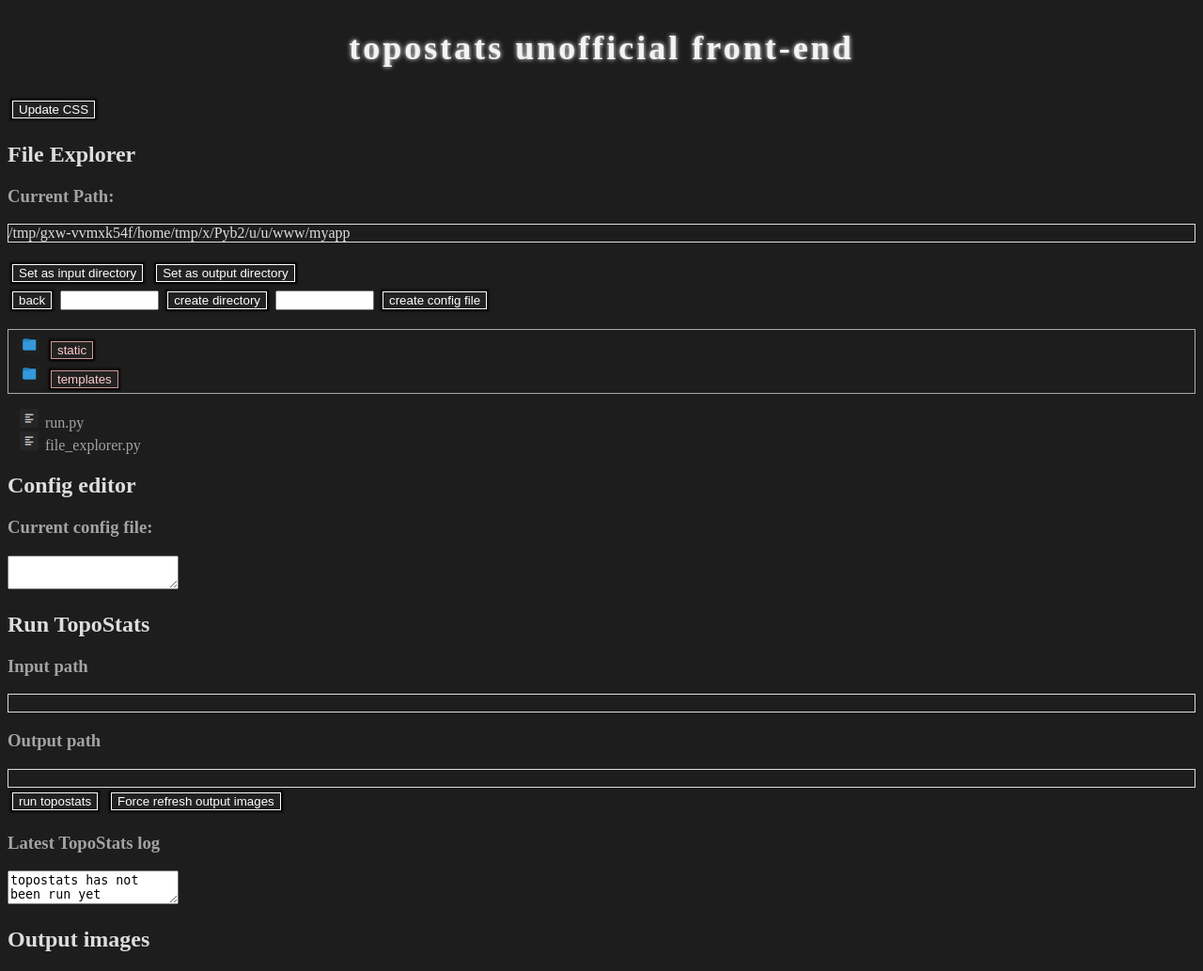
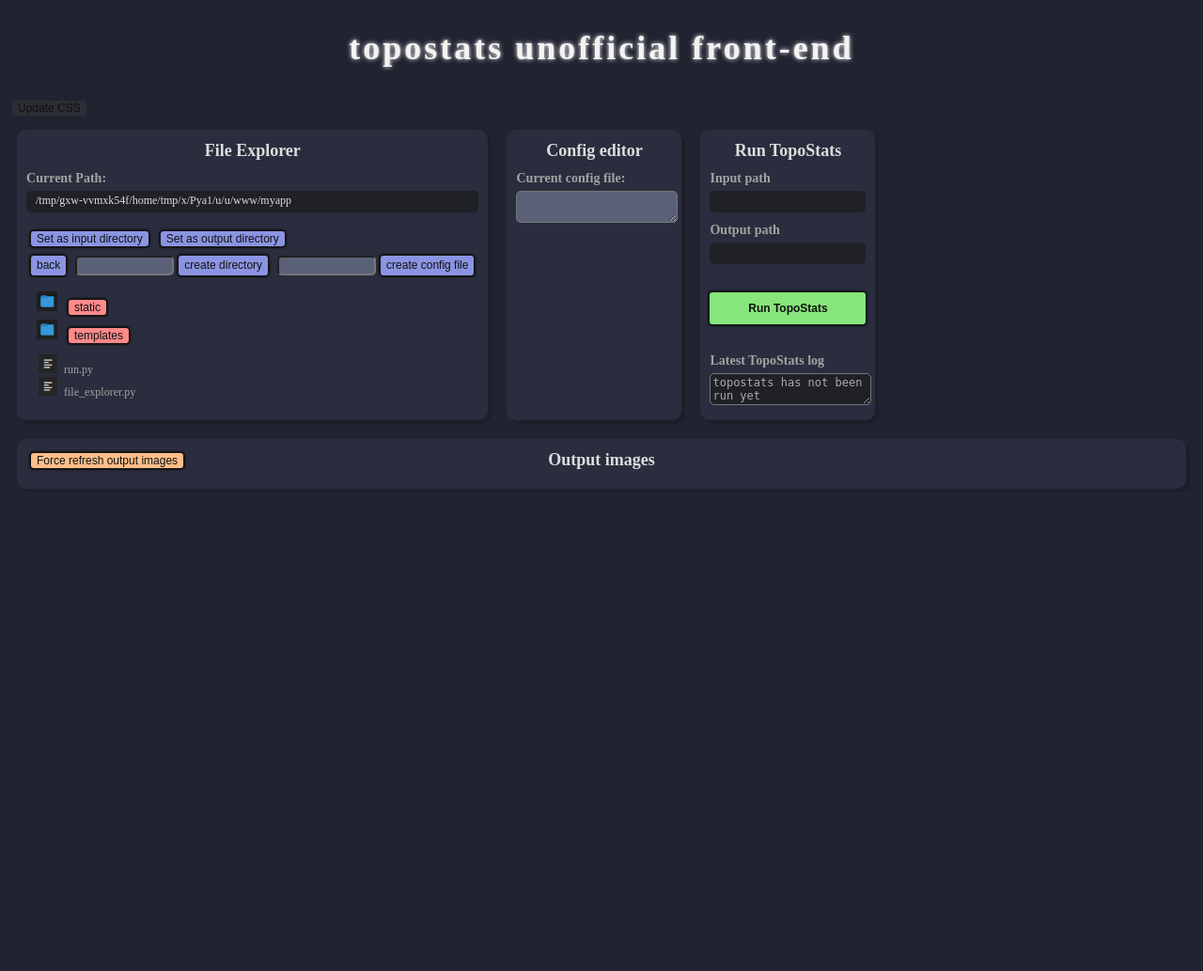
Before and after one commit to SylviaWhittle/flask-file-explorer, a Flask app: page / in a window 1280 px wide. Shown: the whole page at 94% size. After the commit the page ends 500 px from the top, so only its background shows below. Run offline with Flask 3, Linux system fonts and the light colour scheme; some libraries are stand-ins or nearby versions.

Commit message:
Improve UI styling

```diff
--- a/myapp/static/style.css
+++ b/myapp/static/style.css
@@ -1,8 +1,16 @@
 :root {
+    --font-size: 12px;
     --code-font: "Source Code Pro", monospace;
     --dim: #aaa;
     --bright: #ddd;
-    --brigher: #fff;
+    --brighter: #fff;
+    --dark: #444;
+    --darker: #111;
+    --background-col: #212331;
+    --content-block-col: #2a2d3d;
+    --output-colour: #1f2127;
+    --input-colour: #5b6079;
+    --input-text-colour: #ddd;
     --colour1: #d19999;
     --colour12: #ffcbcb;
     --colour2: #d1b499;
@@ -11,6 +19,25 @@
     --colour5: #99cdd1;
     --colour6: #bb99d1;
     --colour7: #d199bc;
+    --colour-b0: #cccccc;
+    --colour-b1: #ff8989;
+    --colour-b2: #ffbe89;
+    --colour-b3: #d9db6b;
+    --colour-b4: #87e67b;
+    --colour-b5: #89fff9;
+    --colour-b6: #8b94e2;
+    --colour-b7: #bc89ff;
+    --colour-b8: #e97fe0;
+    --colour-d0: #555555;
+    --colour-d1: #804444;
+    --colour-d2: #926d4f;
+    --colour-d3: #7e8040;
+    --colour-d4: #487942;
+    --colour-d5: #45807d;
+    --colour-d6: #3a3e66;
+    --colour-d7: #563d75;
+    --colour-d8: #63365f;
+    --colour-dev-0: #2c2d35;
 }
 
 h1 {
@@ -23,92 +50,186 @@ h1 {
 
 h2 {
     color: var(--bright);
+    text-align: center;
+    margin: 2px 10px 10px 10px;
+}
+
+h3 {
+    margin: 10px 0px 5px 0px;
 }
 
 body {
-    background: rgb(29, 29, 29);
+    font-size: var(--font-size);
+    background: var(--background-col);
     color: #a3a3a3;
 }
 
 button {
-    top: 50%;
-    background-color: #222222;
-    color: #fff;
-    border: 1px solid;
+    font-size: var(--font-size);
+    /* top: 50%; */
+    background-color: var(--colour-b6);
+    color: var(--darker);
+    /* border: 1px solid; */
+    border: none;
     margin: 5px;
-    box-shadow: 0px 0px 2px 2px rgb(0, 0, 0);
+    box-shadow: 0px 0px 2px 2px var(--darker);
+    border-radius: 3px;
+    transition-duration: 0.2s;
 }
 
 button:hover {
-    box-shadow: 0 0 1px 1px #fff;
+    background-color: var(--colour-d6);
+    color: var(--brighter);
 }
 
 ul {
     list-style-image: url('./general-file-icon.png')
 }
 
+textarea {
+    font-size: var(--font-size);
+    background-color: var(--input-colour);
+    color: var(--input-text-colour);
+    border-radius: 5px;
+}
+
+textarea::-webkit-scrollbar-thumb {
+    background-color: rgb(94, 94, 94);
+    outline: 1px solid rgb(70, 70, 70);
+}
+
+input {
+    background-color: var(--input-colour);
+    color: var(--input-text-colour);
+    border-radius: 5px;
+    margin: 5px 0px 5px 5px;
+}
+
+figure {
+    margin: 0;
+}
+
+.content-block-container {
+    display: flex;
+    flex-wrap: wrap;
+}
+
+.content-block {
+    background: var(--content-block-col);
+    padding: 10px;
+    margin: 10px;
+    border-radius: 10px;
+    box-shadow: 4px 4px #1d1e29;
+}
+
+.directory-management {
+    display: flex;
+}
+
 .path {
+    padding: 3px 10px 5px 10px;
     color: var(--bright);
-    border: 1px solid;
+    /* border: 1px solid; */
+    background-color: var(--output-colour);
+    border-radius: 5px;
 }
 
 .path:empty:before {
     content: "\200B";
 }
 
+.file-explorer-output {
+    /* border: 2px solid var(--bright); */
+}
+
+.update-css-btn {
+    background-color: var(--colour-dev-0);
+    box-shadow: none;
+}
+
+.update-css-btn:hover {
+    background-color: var(--colour-dev-0);
+}
+
 .directory-buttons {
-    border: 1px solid;
-    border-color: var(--dim);
     list-style-image: url('./folder-icon.png')
 }
 
 .directory-buttons button {
-    display: block;
-    color: var(--colour12);
-    border-color: var(--colour1);
+    display: flex;
+    background-color: var(--colour-b1);
 }
 
 .directory-buttons button:hover {
-    color: var(--colour12);
-    box-shadow: 0 0 1px 1px var(--colour1);
-    transform: 1.1;
+    background-color: var(--colour-d1);
+}
+
+.yaml-list-item {
+    color: var(--colour-b3);
 }
 
 .yaml-buttons {
-    color: var(--colour3);
     list-style-image: url('./yaml-file-icon.png');
 }
 
 .yaml-buttons button {
-    color: var(--colour3);
-
+    background-color: var(--colour-b3);
 }
 
 .yaml-buttons button:hover {
-    box-shadow: 0 0 1px 1px var(--colour3);
+    background-color: var(--colour-d3);
 }
 
-.summary-image {
-    max-width: 100%;
+.topostats-interactions button {
+    background-color: var(--colour-b4);
+    text-align: center;
+    margin: 30px 0px 20px 0px;
+    width: 100%;
+    font-weight: bold;
+    padding: 10px;
+}
+
+.topostats-interactions button:hover {
+    background-color: var(--colour-d4);
+}
+
+.image-output-header-section {
+    display: flex;
+    justify-content: center;
+    position: relative;
+}
+
+.image-output-header-section button {
+    position: absolute;
+    left: 0;
+    background-color: var(--colour-b2);
+}
+
+.image-output-header-section button:hover {
+    background-color: var(--colour-d2);
 }
 
 .image-grid-item {
-    display: flex;
-    flex-direction: column;
-    justify-content: center;
-    align-items: center;
+    margin: 0;
+    padding: 0;
+    /* justify-content: center;
+    align-items: center; */
     background: #353535;
     color: #ffffff;
     box-shadow: rgba(3, 8, 20, 0.1) 0px 0.15rem 0.5rem, rgba(2, 8, 20, 0.1) 0px 0.075rem 0.175rem;
-    height: 100%;
-    width: 100%;
     border-radius: 4px;
     transition: all 500ms;
-    overflow: hidden;
 
-    background-size: cover;
-    background-position: center;
-    background-repeat: no-repeat;
+    /* background-size: cover; */
+    /* background-position: center;
+    background-repeat: no-repeat; */
+}
+
+.image-grid-item img {
+    display: block;
+    margin: 0;
+    padding: 0;
+    width: 100%;
 }
 
 .image-grid-item:hover {
@@ -118,10 +239,23 @@ ul {
 
 .image-grid-container {
     display: grid;
-    gap: 1rem;
+    gap: 10px;
 
     /* 1fr means 1 fractional unit, ie one part of the available space. */
     /* auto-fit calculates the number of rows and columns on the fly */
-    grid-template-columns: repeat(auto-fit, minmax(240px, 1fr));
+    grid-template-columns: repeat(auto-fit, minmax(300px, 300px));
 
 }
+
+#topostats-latest-log {
+    background-color: var(--output-colour);
+    color: var(--dim);
+    width: 100%;
+    min-width: 100%;
+}
+
+#current-config-file {
+    color: var(--colour-b3);
+    width: 100%;
+    min-width: 100%;
+}
--- a/myapp/templates/main-page/index.html
+++ b/myapp/templates/main-page/index.html
@@ -3,7 +3,7 @@
 {% block header %}
 <h1>{% block title %} topostats unofficial front-end{% endblock %}</h1>
 
-<button onclick="updateCSS()">Update CSS</button>
+<button class="update-css-btn" onclick="updateCSS()">Update CSS</button>
 
 <script>
     function updateCSS() {
@@ -394,6 +394,7 @@
             <button id="create-config-file-btn">create config file</button>
         </div>
 
+        <div class="file-explorer-output">
             <div>
                 <ul id="directory-buttons" class="directory-buttons">
 
@@ -409,7 +410,7 @@
 
                 </ul>
             </div>
-
+        </div>
     </div>
 
 
@@ -443,21 +444,23 @@
         <h3 class="directory-header">Output path</h3>
         <div id="current-output-path" class="path"></div>
 
-        <button id="run-topostats-btn">run topostats</button>
-
-        <button id="refresh-image-output-btn">Force refresh output images</button>
+        <div class="topostats-interactions">
+            <button id="run-topostats-btn">Run TopoStats</button>
+        </div>
 
         <h3>Latest TopoStats log</h3>
         <textarea readonly id="topostats-latest-log" spellcheck="false">topostats has not been run yet</textarea>
 
     </div>
 
+</div>
 
 <div class="content-block">
+    <div class="image-output-header-section">
         <h2>Output images</h2>
+        <button id="refresh-image-output-btn">Force refresh output images</button>
+    </div>
     <div id="image-grid-container-container" class="image-grid-container-container">
     </div>
 </div>
-
-</div>
 {% endblock %}
```
Lines whose indentation alone changed are shown as unchanged.
